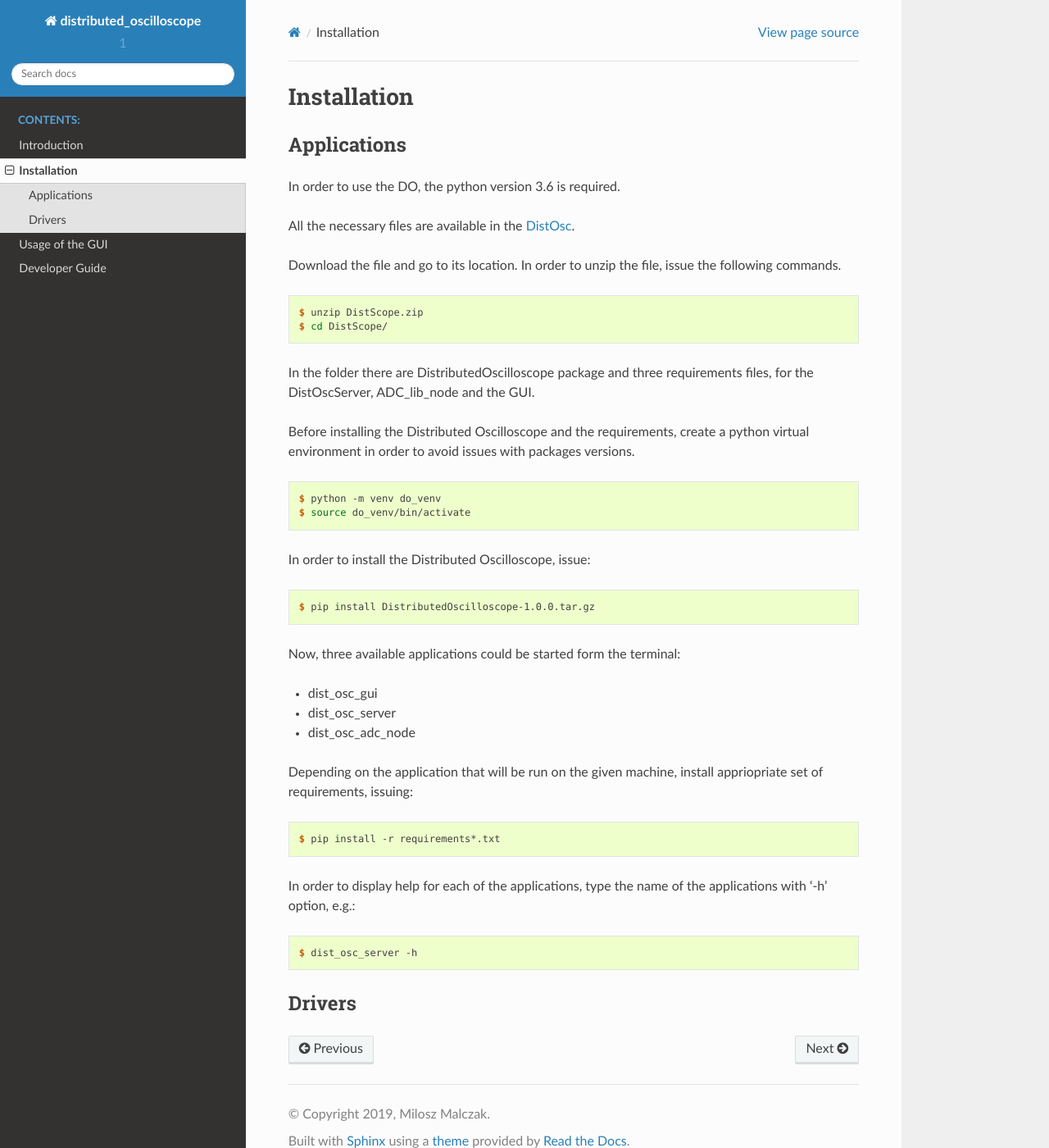
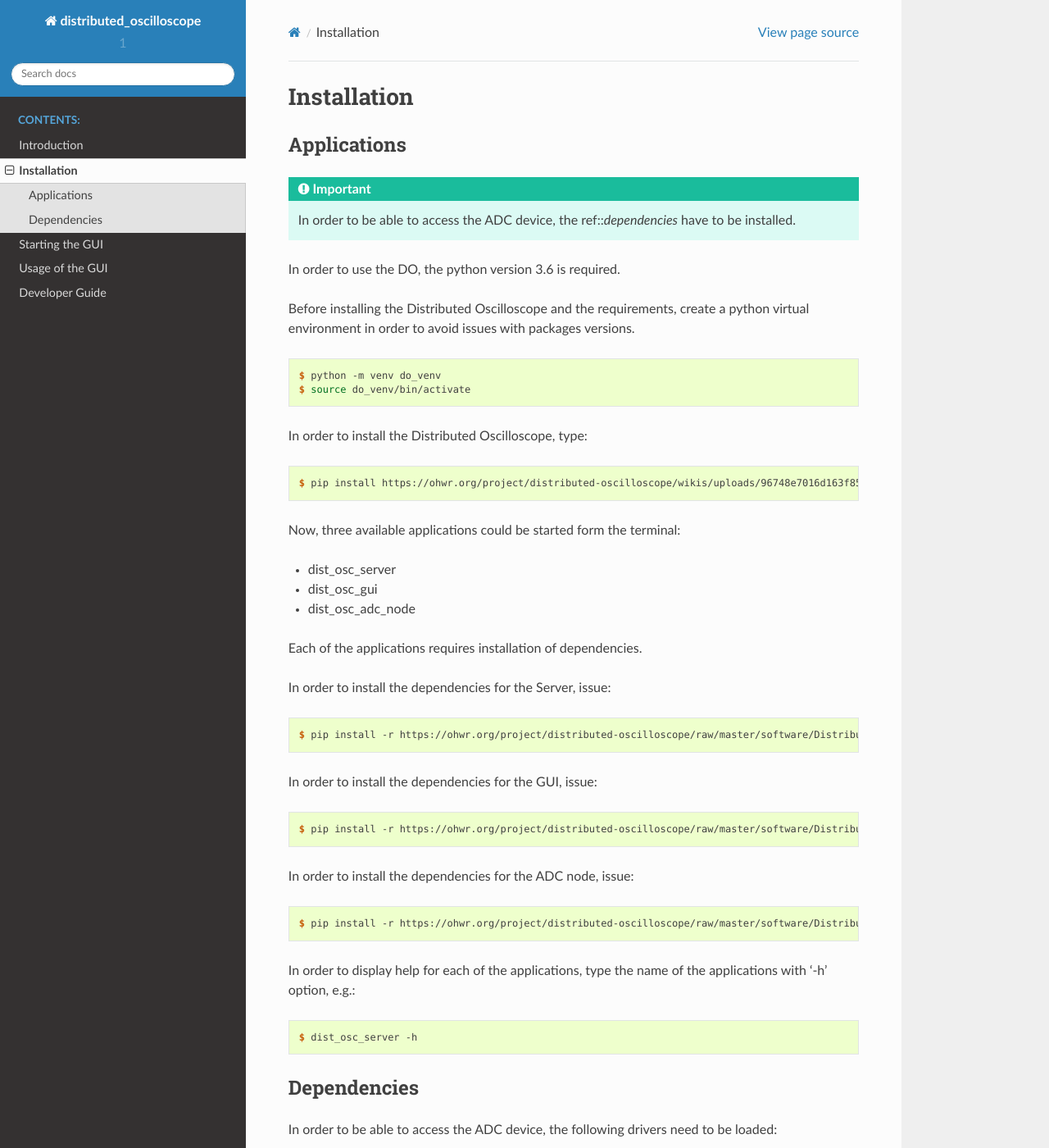
Before and after one commit to mmalczak/distributed-oscilloscope, a Sphinx documentation site: the page built from documentation/sphinx/installation.rst, in a window 1280 px wide and 1400 px high. Shown: the whole window at 82% size. Built offline with Sphinx 7.4.7 and the Read the Docs theme 2.0.0, drawn with Linux system fonts in a browser that asks for light colours; some of the changed text lies outside the part shown.

Commit message:
doc: updated docs

```diff
--- a/documentation/sphinx/installation.rst
+++ b/documentation/sphinx/installation.rst
@@ -3,22 +3,20 @@
 Installation
 ===========
 
+
+.. _inst_app:
+
 ===========
 Applications
 ===========
 
+.. important::
+
+    In order to be able to access the ADC device, the ref::`dependencies` have to be installed.
+
 In order to use the DO, the python version 3.6 is required.
 
-All the necessary files are available in the `DistOsc <https://ohwr.org/project/distributed-oscilloscope/wikis/uploads/2f7d710befa8b3dc66dff3a82a3e5abb/DistScope.zip>`_.
 
-Download the file and go to its location. In order to unzip the file, issue the following commands.
-
-.. code-block:: console
-
-    $ unzip DistScope.zip
-    $ cd DistScope/
-
-In the folder there are DistributedOscilloscope package and three requirements files, for the DistOscServer, ADC_lib_node and the GUI.
 
 Before installing the Distributed Oscilloscope and the requirements, create a python virtual environment in order to avoid issues with packages versions.
 
@@ -27,24 +25,40 @@ Before installing the Distributed Oscilloscope and the requirements, create a py
     $ python -m venv do_venv
     $ source do_venv/bin/activate
 
-In order to install the Distributed Oscilloscope, issue:
+
+In order to install the Distributed Oscilloscope, type:
 
 .. code-block:: console
 
-    $ pip install DistributedOscilloscope-1.0.0.tar.gz
+    $ pip install https://ohwr.org/project/distributed-oscilloscope/wikis/uploads/96748e7016d163f85cfb146e661bdc3d/DistributedOscilloscope-1.0.0.tar.gz
 
 Now, three available applications could be started form the terminal:
 
+* dist_osc_server
 * dist_osc_gui
-* dist_osc_server
 * dist_osc_adc_node
 
+Each of the applications requires installation of dependencies.
 
-Depending on the application that will be run on the given machine, install appriopriate set of requirements, issuing:
+
+In order to install the dependencies for the Server, issue:
 
 .. code-block:: console
 
-    $ pip install -r requirements*.txt
+    $ pip install -r https://ohwr.org/project/distributed-oscilloscope/raw/master/software/DistributedOscilloscope/server/requirements.txt
+
+In order to install the dependencies for the GUI, issue:
+
+.. code-block:: console
+
+    $ pip install -r https://ohwr.org/project/distributed-oscilloscope/raw/master/software/DistributedOscilloscope/applications/pyqt_app/requirements.txt
+
+In order to install the dependencies for the ADC node, issue:
+
+.. code-block:: console
+
+    $ pip install -r https://ohwr.org/project/distributed-oscilloscope/raw/master/software/DistributedOscilloscope/nodes/adc_lib_node/requirements.txt
+
 
 In order to display help for each of the applications, type the name of the applications with '-h' option, e.g.:
 
@@ -53,6 +67,22 @@ In order to display help for each of the applications, type the name of the appl
     $ dist_osc_server -h
 
 
+.. _dependencies:
+
 ===========
-Drivers
+Dependencies
 ===========
+
+
+In order to be able to access the ADC device, the following drivers need to be loaded:
+
+.. todo::
+
+    provide the links for the documentation and the particular commits
+
+
+After installing the drivers, the WRTD reference design has to be loaded.
+
+.. todo::
+
+    Provide the link for the WRTD reference design
--- a/documentation/sphinx/introduction.rst
+++ b/documentation/sphinx/introduction.rst
@@ -75,3 +75,9 @@ The DO Server is a central unit responsible for managing all the connections, pr
 ================
 
 Device applications provide a direct access to hardware resources. At the moment the only available devices are ADCs supported by the `adc-lib <https://ohwr.org/project/adc-lib>`_.
+
+
+
+.. todo:
+
+Explain the hardware setup
```
Also changed, not shown: documentation/sphinx/usage.rst (+25 -0 lines).
